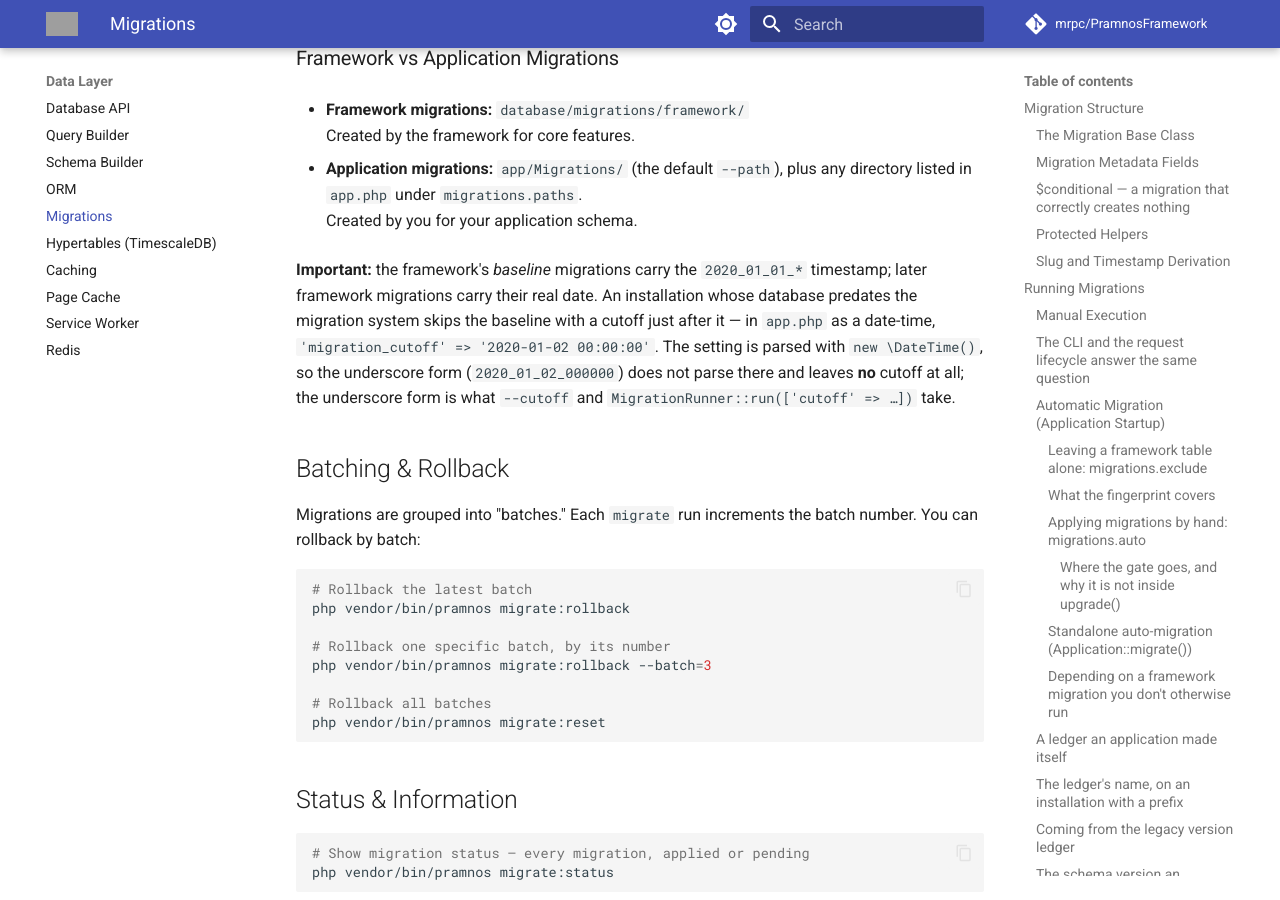
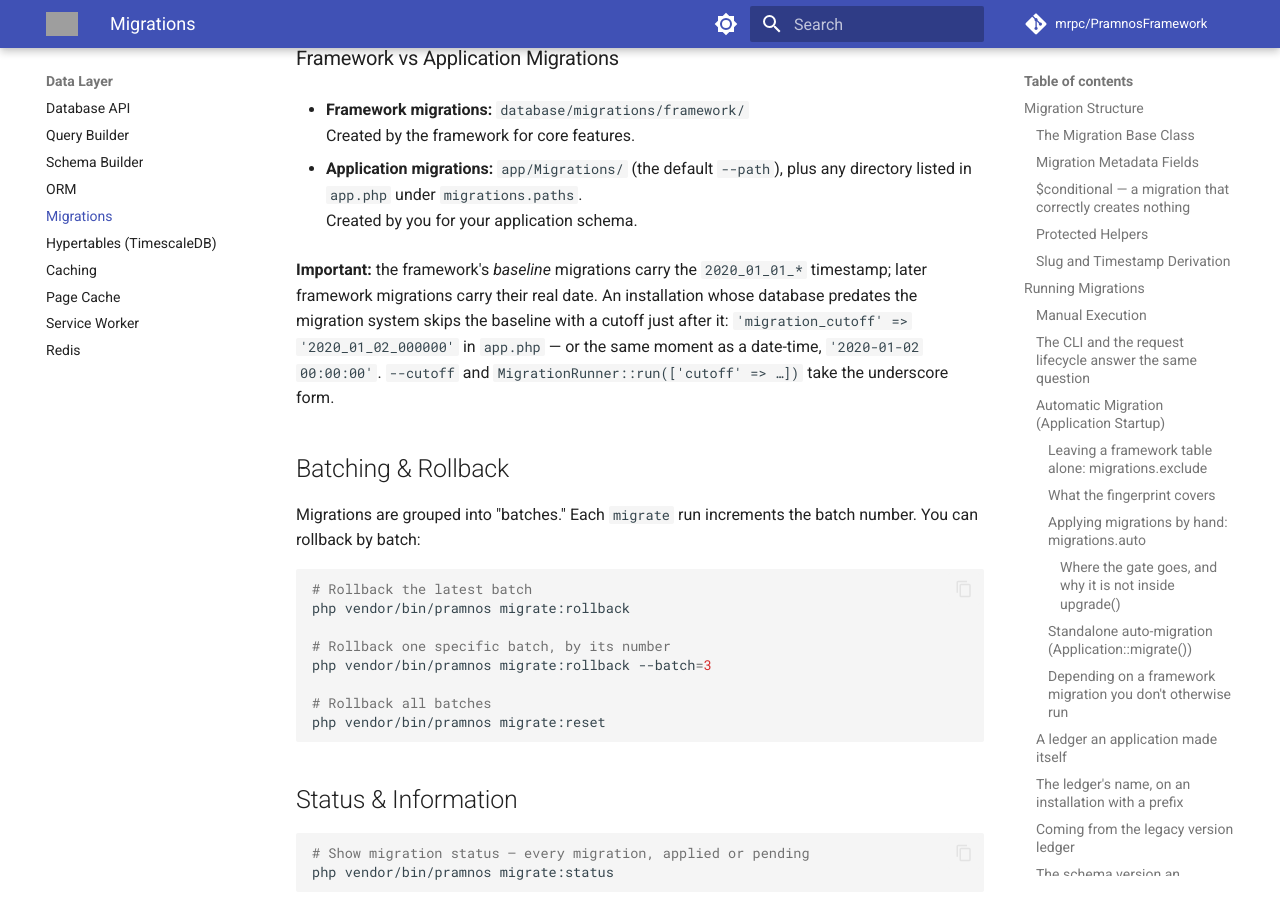
Before and after one commit to mrpc/PramnosFramework, an MkDocs documentation site: the page built from docs/Pramnos_Migration_Guide.md, in a window 1280 px wide and 900 px high, scrolled down 22541 px. Built offline with MkDocs 1.6.1 and Material for MkDocs 9.7.7, drawn with Linux system fonts in a browser that asks for light colours; comment, search, counter and statistics services are not loaded; some of the changed text lies outside the part shown; grey boxes are pictures that could not be loaded.

Commit message:
fix(migrations): a migration_cutoff written as a migration timestamp is read, not silently dropped

```diff
--- a/docs/Pramnos_Migration_Guide.md
+++ b/docs/Pramnos_Migration_Guide.md
@@ -152,8 +152,8 @@
 - **`features`** gates the framework's per-feature migration directories. A
   feature the application has not enabled contributes no migrations.
 - **`migration_cutoff`** excludes every migration whose filename timestamp is at
-  or before it. In `app.php` it is a date-time string such as `'2020-01-02 00:00:00'`; a
-  value that does not parse as a date leaves no cutoff. A migration with no timestamp in its name is never excluded by a
+  or before it. In `app.php` it is a migration timestamp (`'2020_01_02_000000'`) or a date-time
+  (`'2020-01-02 00:00:00'`); a value that is neither leaves no cutoff. A migration with no timestamp in its name is never excluded by a
   cutoff, on either path.
 
 This matters most on an installation whose schema predates the migration system.
@@ -1037,10 +1037,10 @@
 
 **Important:** the framework's *baseline* migrations carry the `2020_01_01_*` timestamp; later
 framework migrations carry their real date. An installation whose database predates the
-migration system skips the baseline with a cutoff just after it — in `app.php` as a date-time,
-`'migration_cutoff' => '2020-01-02 00:00:00'`. The setting is parsed with `new \DateTime()`, so
-the underscore form (`2020_01_02_000000`) does not parse there and leaves **no** cutoff at all;
-the underscore form is what `--cutoff` and `MigrationRunner::run(['cutoff' => …])` take.
+migration system skips the baseline with a cutoff just after it:
+`'migration_cutoff' => '2020_01_02_000000'` in `app.php` — or the same moment as a date-time,
+`'2020-01-02 00:00:00'`. `--cutoff` and `MigrationRunner::run(['cutoff' => …])` take the
+underscore form.
 
 ## Batching & Rollback
 
```
Also changed, not shown: docs/version-history/posts/2026-10-14.md (+11 -1 lines), 2 other files.
